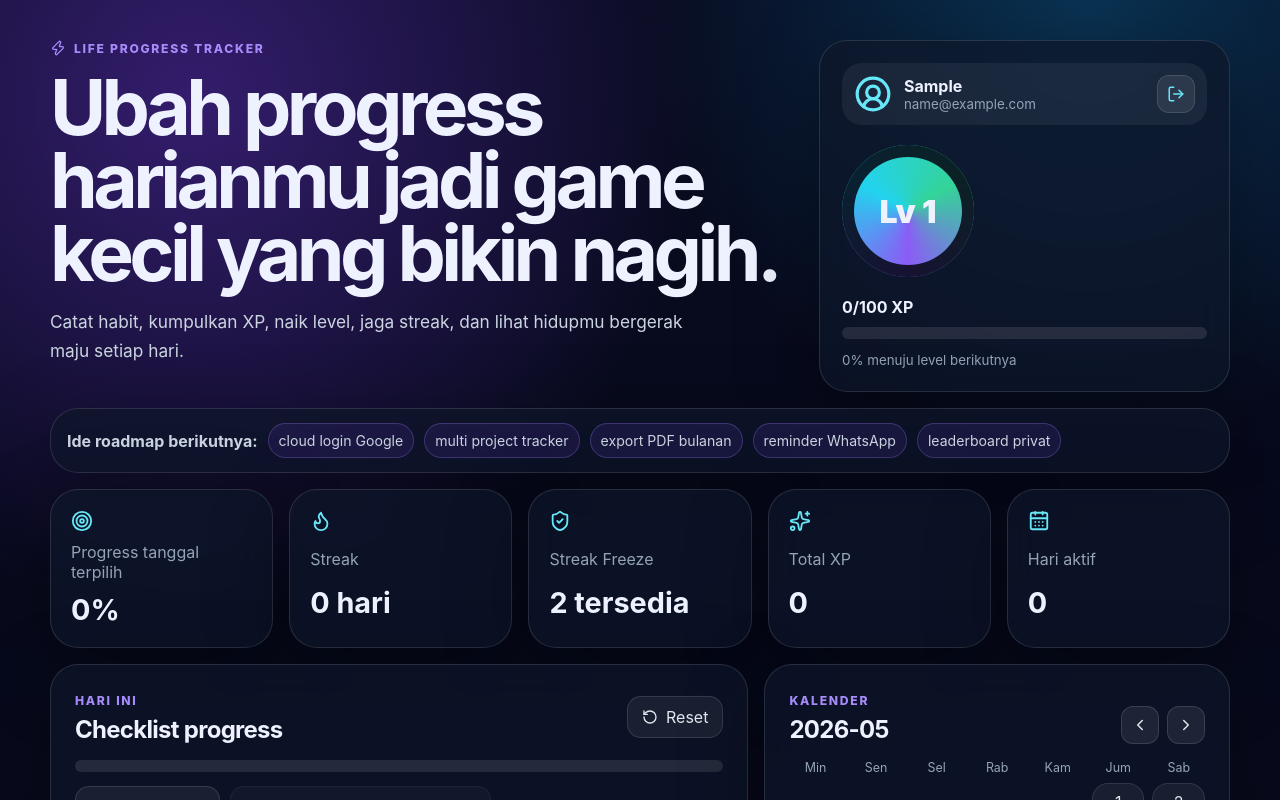
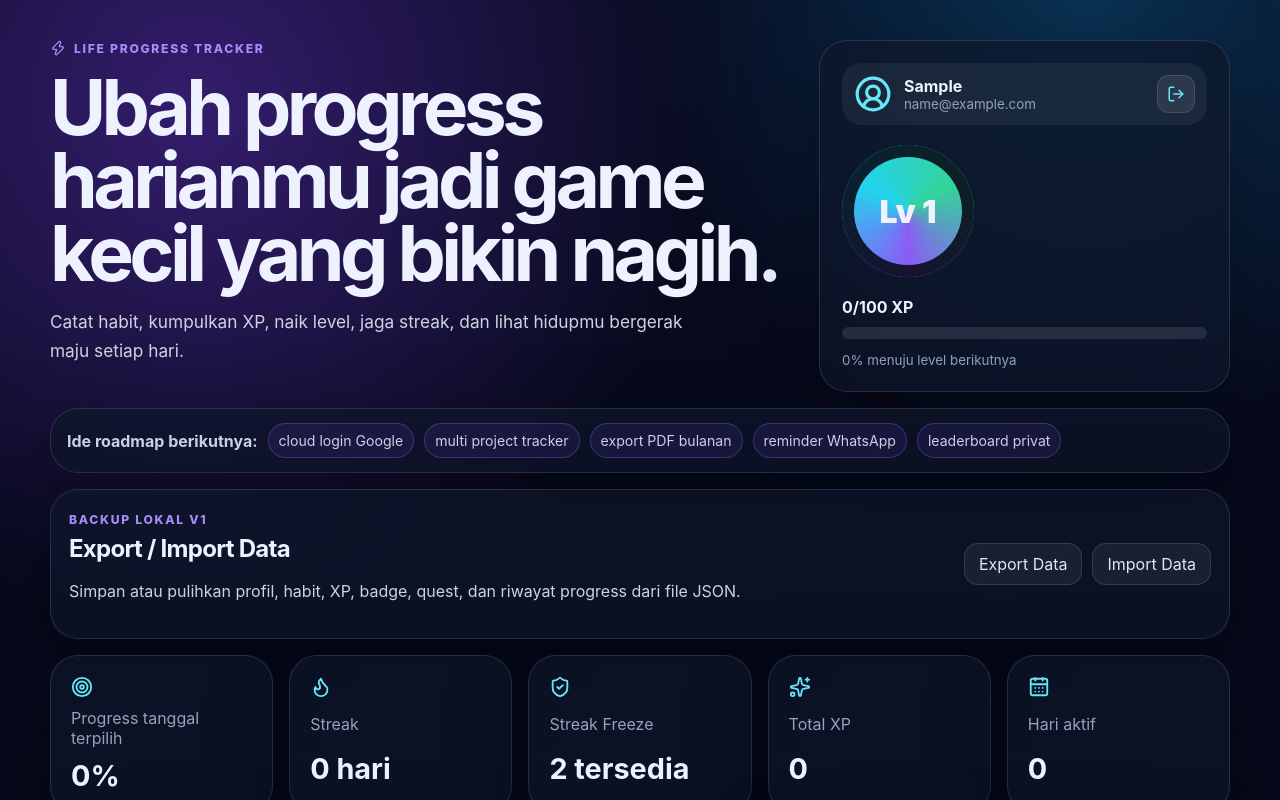
Before and after one commit to asepsunarya/daily-progress-lab, a React (Vite) app: page / in a window 1280 px wide. Both pictures are taken after typing "Sample", "name@example.com" into the empty fields and a click on the button "Mulai tracking". Shown: the top 800 px of the page. Built offline with nearby package versions, Linux system fonts and the light colour scheme.

Commit message:
Add local backup import export

```diff
--- a/src/main.jsx
+++ b/src/main.jsx
@@ -1,4 +1,4 @@
-import React, { useEffect, useMemo, useState } from 'react';
+import React, { useEffect, useMemo, useRef, useState } from 'react';
 import { createRoot } from 'react-dom/client';
 import {
   Award,
@@ -23,6 +23,7 @@ import './styles.css';
 const STORAGE_KEY = 'daily-progress-lab:v2';
 const LEGACY_STORAGE_KEY = 'daily-progress-lab:v1';
 const PROFILE_KEY = 'daily-progress-lab:profile';
+const BACKUP_VERSION = 1;
 const dayMs = 24 * 60 * 60 * 1000;
 const DEFAULT_FREEZE_COUNT = 2;
 const REST_DAY_XP = 5;
@@ -66,6 +67,47 @@ function loadProfile() {
   const parsed = loadJson(PROFILE_KEY);
   if (parsed?.name && parsed?.email) return parsed;
   return null;
+}
+
+function isPlainObject(value) {
+  return Boolean(value) && typeof value === 'object' && !Array.isArray(value);
+}
+
+function validateBackup(payload) {
+  if (!isPlainObject(payload)) return 'File backup harus berupa JSON object.';
+  if (payload.app !== 'daily-progress-lab') return 'File ini bukan backup Daily Progress Lab.';
+  if (payload.version !== BACKUP_VERSION) return `Versi backup tidak didukung: ${payload.version ?? 'kosong'}.`;
+  if (!isPlainObject(payload.data)) return 'Data backup tidak lengkap.';
+
+  const { profile, state } = payload.data;
+  if (profile !== null && (!isPlainObject(profile) || typeof profile.name !== 'string' || typeof profile.email !== 'string')) {
+    return 'Profil di file backup tidak valid.';
+  }
+  if (!isPlainObject(state)) return 'State progress di file backup tidak valid.';
+  if (!Array.isArray(state.habits)) return 'Daftar habit di file backup tidak valid.';
+  if (!isPlainObject(state.logs)) return 'Riwayat progress di file backup tidak valid.';
+  if (state.notes !== undefined && !isPlainObject(state.notes)) return 'Catatan di file backup tidak valid.';
+  if (state.freezeCount !== undefined && !Number.isFinite(state.freezeCount)) return 'Jumlah streak freeze di file backup tidak valid.';
+
+  const invalidHabit = state.habits.some(habit => !isPlainObject(habit) || typeof habit.id !== 'string' || typeof habit.title !== 'string' || !Number.isFinite(habit.points));
+  if (invalidHabit) return 'Ada habit di file backup yang tidak valid.';
+
+  const invalidLog = Object.entries(state.logs).some(([date, log]) => {
+    if (!/^\d{4}-\d{2}-\d{2}$/.test(date) || !isPlainObject(log)) return true;
+    return !Array.isArray(log.completed) || log.completed.some(id => typeof id !== 'string');
+  });
+  if (invalidLog) return 'Ada riwayat progress di file backup yang tidak valid.';
+
+  return null;
+}
+
+function normalizeBackupState(importedState) {
+  return {
+    habits: importedState.habits,
+    logs: importedState.logs,
+    notes: importedState.notes || {},
+    freezeCount: Number.isFinite(importedState.freezeCount) ? importedState.freezeCount : DEFAULT_FREEZE_COUNT,
+  };
 }
 
 function habitXp(habits, id) {
@@ -149,6 +191,8 @@ function App() {
   const [selectedDate, setSelectedDate] = useState(todayKey());
   const [visibleMonth, setVisibleMonth] = useState(monthKey(new Date()));
   const [note, setNote] = useState(state.notes[todayKey()] || '');
+  const [backupStatus, setBackupStatus] = useState('');
+  const importInputRef = useRef(null);
   const today = state.logs[selectedDate] || { completed: [] };
 
   useEffect(() => localStorage.setItem(STORAGE_KEY, JSON.stringify(state)), [state]);
@@ -208,6 +252,58 @@ function App() {
     setSelectedDate(todayKey());
     setVisibleMonth(monthKey(new Date()));
     setNote('');
+    setBackupStatus('');
+  }
+
+  function exportBackup() {
+    const backup = {
+      app: 'daily-progress-lab',
+      version: BACKUP_VERSION,
+      exportedAt: new Date().toISOString(),
+      data: { profile, state },
+    };
+    const blob = new Blob([JSON.stringify(backup, null, 2)], { type: 'application/json' });
+    const url = URL.createObjectURL(blob);
+    const link = document.createElement('a');
+    link.href = url;
+    link.download = `daily-progress-lab-backup-v${BACKUP_VERSION}-${todayKey()}.json`;
+    document.body.appendChild(link);
+    link.click();
+    link.remove();
+    URL.revokeObjectURL(url);
+    setBackupStatus('Backup JSON berhasil dibuat. Simpan filenya baik-baik ya.');
+  }
+
+  async function importBackup(event) {
+    const file = event.target.files?.[0];
+    event.target.value = '';
+    if (!file) return;
+
+    try {
+      const payload = JSON.parse(await file.text());
+      const error = validateBackup(payload);
+      if (error) {
+        setBackupStatus(error);
+        return;
+      }
+
+      const incomingState = normalizeBackupState(payload.data.state);
+      const incomingProfile = payload.data.profile;
+      const confirmed = confirm('Import backup akan menimpa profil dan semua data progress lokal saat ini. Lanjutkan?');
+      if (!confirmed) {
+        setBackupStatus('Import dibatalkan. Data lokal tidak diubah.');
+        return;
+      }
+
+      setProfile(incomingProfile);
+      setState(incomingState);
+      setSelectedDate(todayKey());
+      setVisibleMonth(monthKey(new Date()));
+      setNote(incomingState.notes[todayKey()] || '');
+      setBackupStatus('Import selesai. Data progress berhasil dipulihkan dari backup.');
+    } catch {
+      setBackupStatus('File tidak bisa dibaca sebagai JSON backup yang valid.');
+    }
   }
 
 
@@ -274,6 +370,20 @@ function App() {
       <section className="idea-strip panel">
         <strong>Ide roadmap berikutnya:</strong>
         <span>cloud login Google</span><span>multi project tracker</span><span>export PDF bulanan</span><span>reminder WhatsApp</span><span>leaderboard privat</span>
+      </section>
+
+      <section className="backup-panel panel">
+        <div>
+          <p className="eyebrow">Backup lokal v{BACKUP_VERSION}</p>
+          <h2>Export / Import Data</h2>
+          <p>Simpan atau pulihkan profil, habit, XP, badge, quest, dan riwayat progress dari file JSON.</p>
+          {backupStatus && <small className="backup-status">{backupStatus}</small>}
+        </div>
+        <div className="backup-actions">
+          <button className="ghost" type="button" onClick={exportBackup}>Export Data</button>
+          <button className="ghost" type="button" onClick={() => importInputRef.current?.click()}>Import Data</button>
+          <input ref={importInputRef} type="file" accept="application/json,.json" onChange={importBackup} hidden />
+        </div>
       </section>
 
       <section className="grid stats-grid five">
--- a/src/styles.css
+++ b/src/styles.css
@@ -55,6 +55,10 @@ textarea { min-height: 188px; resize: vertical; margin-top: 16px; line-height: 1
 .badge.unlocked { color: #fef3c7; background: rgba(245,158,11,.13); border-color: rgba(245,158,11,.42); }
 .idea-strip { padding: 14px 16px; display: flex; flex-wrap: wrap; align-items: center; gap: 10px; margin-bottom: 16px; color: #cbd5e1; }
 .idea-strip span { border: 1px solid rgba(167,139,250,.26); background: rgba(124,58,237,.12); padding: 8px 10px; border-radius: 999px; font-size: .88rem; }
+.backup-panel { padding: 18px; display: flex; justify-content: space-between; gap: 16px; align-items: center; margin-bottom: 16px; }
+.backup-panel p:not(.eyebrow), .backup-status { color: #cbd5e1; line-height: 1.55; }
+.backup-status { display: block; margin-top: 8px; }
+.backup-actions { display: flex; flex-wrap: wrap; justify-content: flex-end; gap: 10px; }
 .weekday-grid, .calendar-grid { display: grid; grid-template-columns: repeat(7, 1fr); gap: 8px; }
 .weekday-grid { margin-bottom: 8px; color: #94a3b8; font-size: .78rem; text-align: center; }
 .calendar-cell { min-height: 52px; border-radius: 16px; border: 1px solid rgba(255,255,255,.1); background: rgba(255,255,255,.055); color: #e5e7eb; display: grid; align-content: space-between; padding: 8px; cursor: pointer; }
@@ -73,7 +77,7 @@ textarea { min-height: 188px; resize: vertical; margin-top: 16px; line-height: 1
 .login-card { width: min(720px, 100%); padding: clamp(24px, 6vw, 42px); }
 .login-form { display: grid; gap: 12px; margin-top: 22px; }
 .login-form button { min-height: 52px; }
-@media (max-width: 980px) { .hero, .stats-grid, .main-grid, .lower-grid { grid-template-columns: 1fr; } .badges { grid-template-columns: repeat(2, 1fr); } }
+@media (max-width: 980px) { .hero, .stats-grid, .main-grid, .lower-grid { grid-template-columns: 1fr; } .backup-panel { align-items: stretch; flex-direction: column; } .backup-actions { justify-content: flex-start; } .badges { grid-template-columns: repeat(2, 1fr); } }
 @media (max-width: 560px) { .shell { padding-top: 24px; width: min(100% - 20px, 1180px); } .add-form { grid-template-columns: 1fr; } .add-form button { padding: 14px 18px; } .section-head { align-items: flex-start; flex-direction: column; } .habit { grid-template-columns: auto 1fr auto; } .habit .check { display: none; } .badges, .report-grid { grid-template-columns: 1fr; } .calendar-cell { min-height: 44px; border-radius: 12px; } }
 .stats-grid.five { grid-template-columns: repeat(5, 1fr); }
 .protection-row { display: flex; flex-wrap: wrap; gap: 10px; margin-top: 14px; }
```
